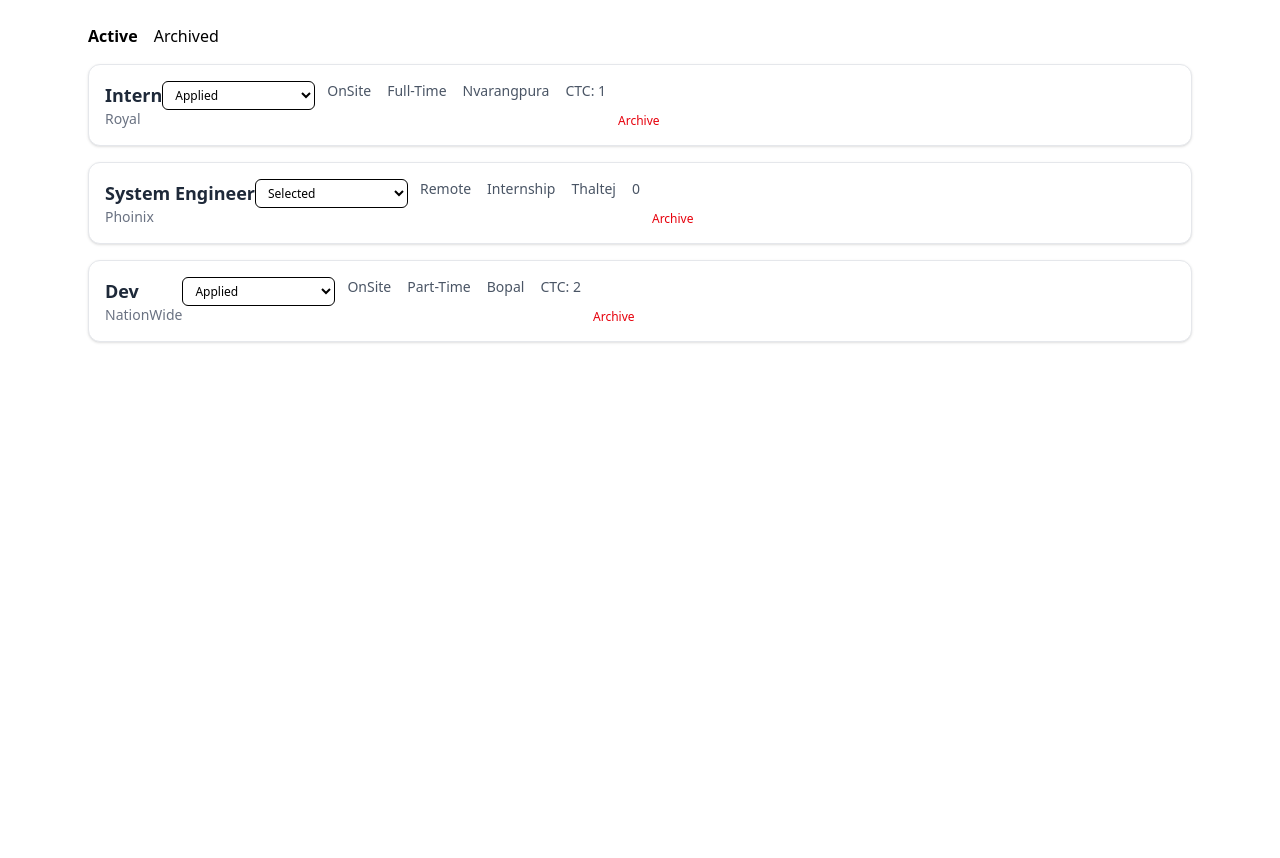
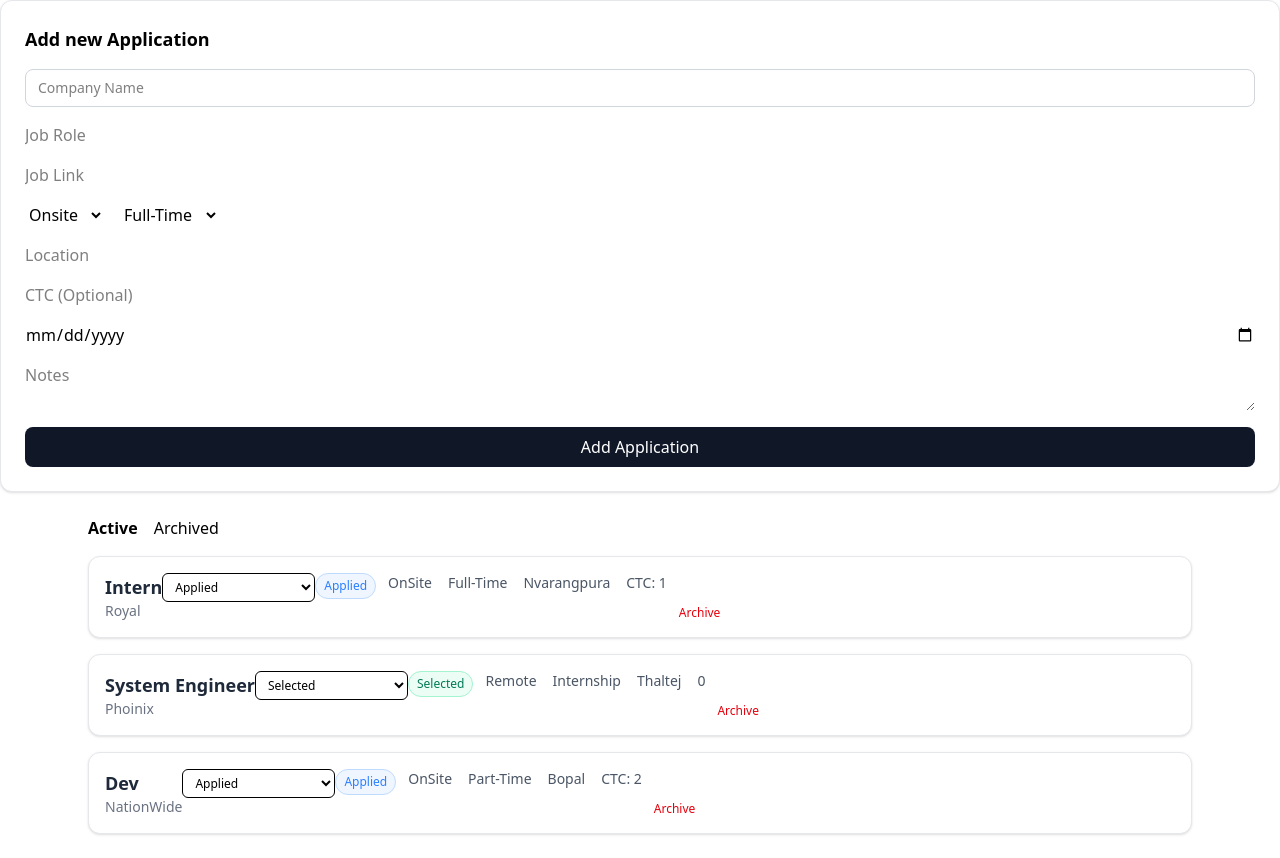
Before and after one commit to anuragkumar-git/job-tracker, a React (Vite) app: page / in a window 1280 px wide. Before the commit the page ends 800 px from the top, so only its background shows below. Built offline with nearby package versions, Linux system fonts and the light colour scheme.

Commit message:
feat: integrate form submission with application state and storage

```diff
--- a/src/App.jsx
+++ b/src/App.jsx
@@ -1,6 +1,7 @@
 import { useState } from "react";
 import { getApplications, saveApplications } from "./services/storage";
 import ApplicationCard from "./features/applications/ApplicationCard";
+import ApplicationForm from "./features/applications/ApplicationForm";
 
 function App() {
   const [jobs, setJobs] = useState(() => getApplications());
@@ -16,15 +17,33 @@ function App() {
   }
   function handleArchive(id) {
     const updated = jobs.map((job) =>
-      job.id === id ? { ...job, archived: true, updatedAt: new Date() } : job,
+      job.id === id
+        ? { ...job, archived: !job.archived, updatedAt: new Date() }
+        : job,
     );
 
     setJobs(updated);
     saveApplications(updated);
   }
+  function handleApplication(data) {
+    const newApplication = {
+      ...data,
+      id: crypto.randomUUID(),
+      status: "Applied",
+      archived: false,
+      dateApplied: new Date().toLocaleDateString(),
+      createdAt: new Date().toLocaleDateString(),
+      updatedAt: new Date().toLocaleDateString(),
+    };
+    console.log("newApplication:", newApplication);
 
+    const updated = [newApplication, ...jobs];
+    setJobs(updated);
+    saveApplications(updated);
+  }
   return (
     <>
+      <ApplicationForm onAdd={handleApplication} />
       <div className="max-w-6xl mx-auto p-6 space-y-4">
         <div className="flex gap-4 mb-4">
           <button
--- a/src/features/applications/ApplicationCard.jsx
+++ b/src/features/applications/ApplicationCard.jsx
@@ -1,4 +1,3 @@
-import { useState } from "react";
 import StatusBadge from "../../components/StatusBadge";
 import { STATUS_OPTIONS } from "../../utils/statusOptions";
 
@@ -22,7 +21,7 @@ function ApplicationCard({ application, onStatusChange, onArchive }) {
             <h2 className="text-lg font-semibold text-gray-800">{jobRole}</h2>
             <p className="text-sm text-gray-500 ">{companyName}</p>
           </div>
-          <select
+          {!application.archived && <select
             name="status"
             value={status}
             onChange={(e) => onStatusChange(id, e.target.value)}
@@ -33,8 +32,8 @@ function ApplicationCard({ application, onStatusChange, onArchive }) {
                 {s}
               </option>
             ))}
-          </select>
-          {/* <StatusBadge status={status} /> */}
+          </select>}
+          <StatusBadge status={status} />
         </div>
         <div className="text-sm text-gray-600 flex flex-wrap gap-x-4 gap-y-1">
           <span>{workMode}</span>
@@ -51,7 +50,7 @@ function ApplicationCard({ application, onStatusChange, onArchive }) {
           onClick={() => onArchive(application.id)}
           className="text-xs text-red-600 hover:underline self-end"
         >
-          Archive
+          {application.archived ? "Unarchived" : "Archive"}
         </button>
       </div>
     </>
--- a/src/features/applications/ApplicationForm.jsx
+++ b/src/features/applications/ApplicationForm.jsx
@@ -1,9 +1,125 @@
-import React from 'react'
+import React, { useState } from "react";
 
-function ApplicationForm() {
+function ApplicationForm({ onAdd }) {
+  const [form, setForm] = useState({
+    companyName: "",
+    jobRole: "",
+    jobLink: "",
+    workMode: "OnSite",
+    jobType: "Full-Time",
+    location: "",
+    ctc: "",
+    interviewDate: "",
+    notes: "",
+  });
+  function handleChange(e) {
+    setForm({ ...form, [e.target.name]: e.target.value });
+  }
+
+  function handleSubmit(e) {
+    e.preventDefault();
+    onAdd(form);
+    console.log(form);
+    setForm({
+      companyName: "",
+      jobRole: "",
+      jobLink: "",
+      workMode: "OnSite",
+      jobType: "Full-Time",
+      location: "",
+      ctc: "",
+      interviewDate: "",
+      notes: "",
+    });
+  }
   return (
-    <div>ApplicationForm</div>
-  )
+    <>
+      <form
+        onSubmit={handleSubmit}
+        className="border border-gray-200 rounded-xl p-6 bg-white shadow-sm flex flex-col gap-4"
+      >
+        <h2 className="text-lg font-semibold">Add new Application</h2>
+        <input
+          type="text"
+          name="companyName"
+          placeholder="Company Name"
+          value={form.companyName}
+          onChange={handleChange}
+          className="border border-gray-300 rounded-lg px-3 py-2 text-sm w-full focus:outline-none focus:ring-2 focus:ring-gray-400;"
+        />
+        <input
+          type="text"
+          name="jobRole"
+          placeholder="Job Role"
+          value={form.jobRole}
+          onChange={handleChange}
+          className="input"
+        />
+        <input
+          type="text"
+          name="jobLink"
+          placeholder="Job Link"
+          value={form.jobLink}
+          onChange={handleChange}
+          className="input"
+        />
+        <div className="flex gap-4">
+          <select
+            name="workMode"
+            value={form.workMode}
+            onChange={handleChange}
+            className="input"
+          >
+            <option value="Onsite">Onsite</option>
+            <option value="Hybrid">Hybrid</option>
+            <option value="Remote">Remote</option>
+          </select>
+          <select
+            name="jobType"
+            value={form.jobType}
+            onChange={handleChange}
+            className="input"
+          >
+            <option value="Full-Time">Full-Time</option>
+            <option value="Part-Time">Part-Time</option>
+            <option value="Internship">Internship</option>
+          </select>
+        </div>
+
+        <input
+          type="text"
+          name="location"
+          placeholder="Location"
+          value={form.location}
+          onChange={handleChange}
+        />
+        <input
+          type="text"
+          name="ctc"
+          placeholder="CTC (Optional)"
+          value={form.ctc}
+          onChange={handleChange}
+        />
+        <input
+          type="date"
+          name="interviewDate"
+          value={form.interviewDate}
+          onChange={handleChange}
+        />
+
+        <textarea
+          name="notes"
+          placeholder="Notes"
+          value={form.notes}
+          onChange={handleChange}
+        />
+
+        <button className="bg-gray-900 text-white py-2 rounded-lg">
+          Add Application
+        </button>
+      </form>
+    </>
+  );
 }
 
-export default ApplicationForm
+export default ApplicationForm;
```
